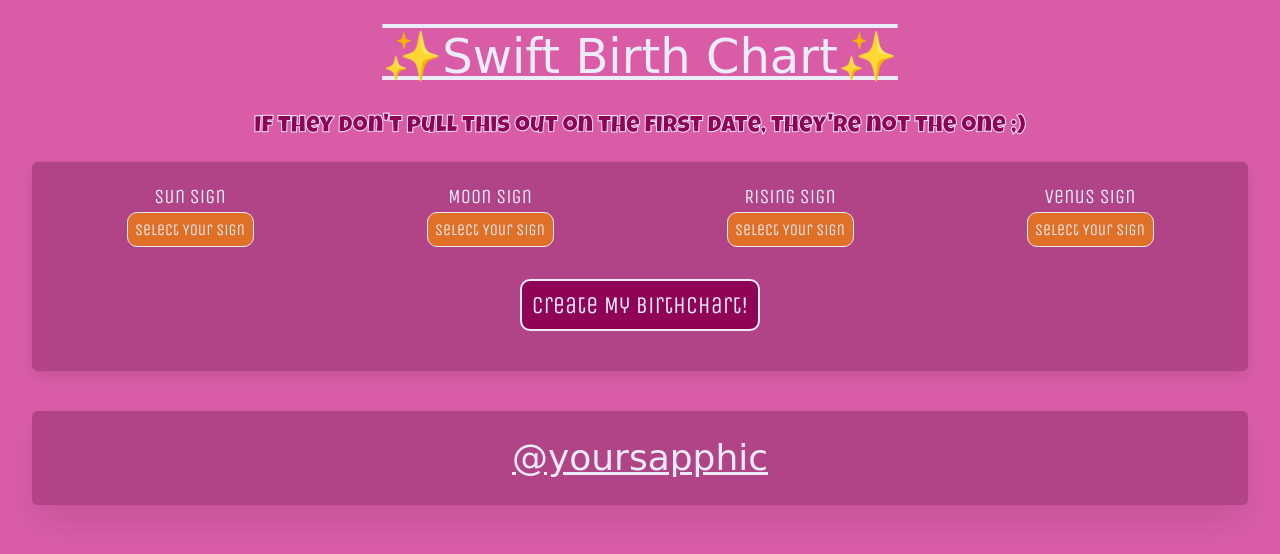
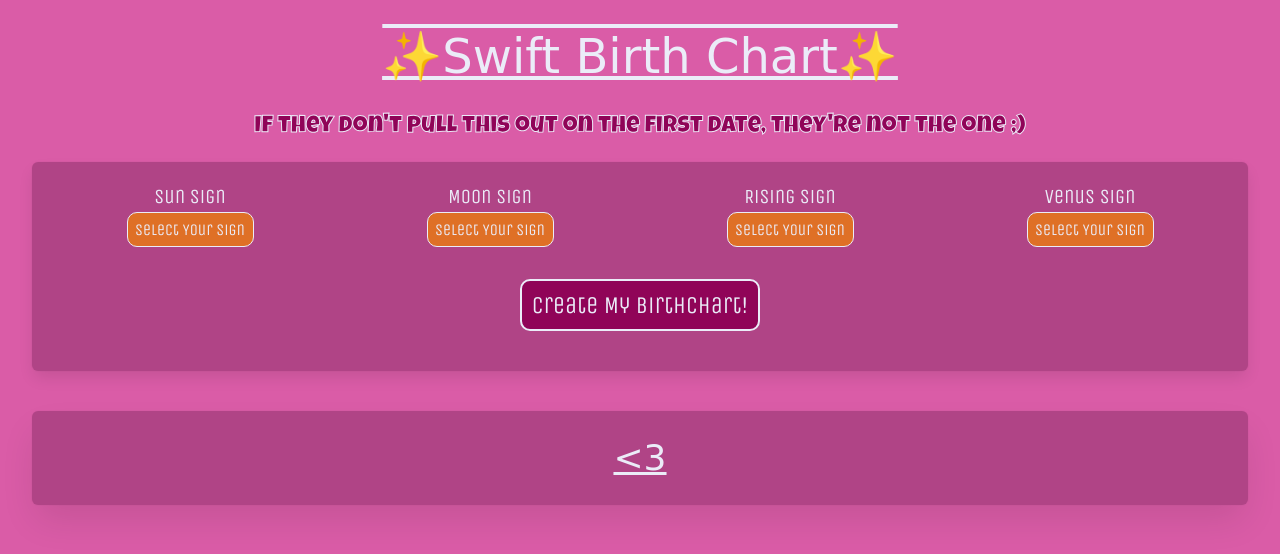
Before and after one commit to yoursapphic/swiftbirthchart, a plain HTML site: page index.html in a window 1280 px wide. Drawn offline with nearby package versions, Linux system fonts and the light colour scheme; a web font is replaced by a local one.

Commit message:
Update index.html

```diff
--- a/index.html
+++ b/index.html
@@ -43,7 +43,7 @@
     </main>
     <custom-footer
       ><a href="https://twitter.com/yoursapphic" target="_blank"
-        >@yoursapphic</a
+        ><3</a
       ></custom-footer
     >
     <script src="main.js"></script>
```
